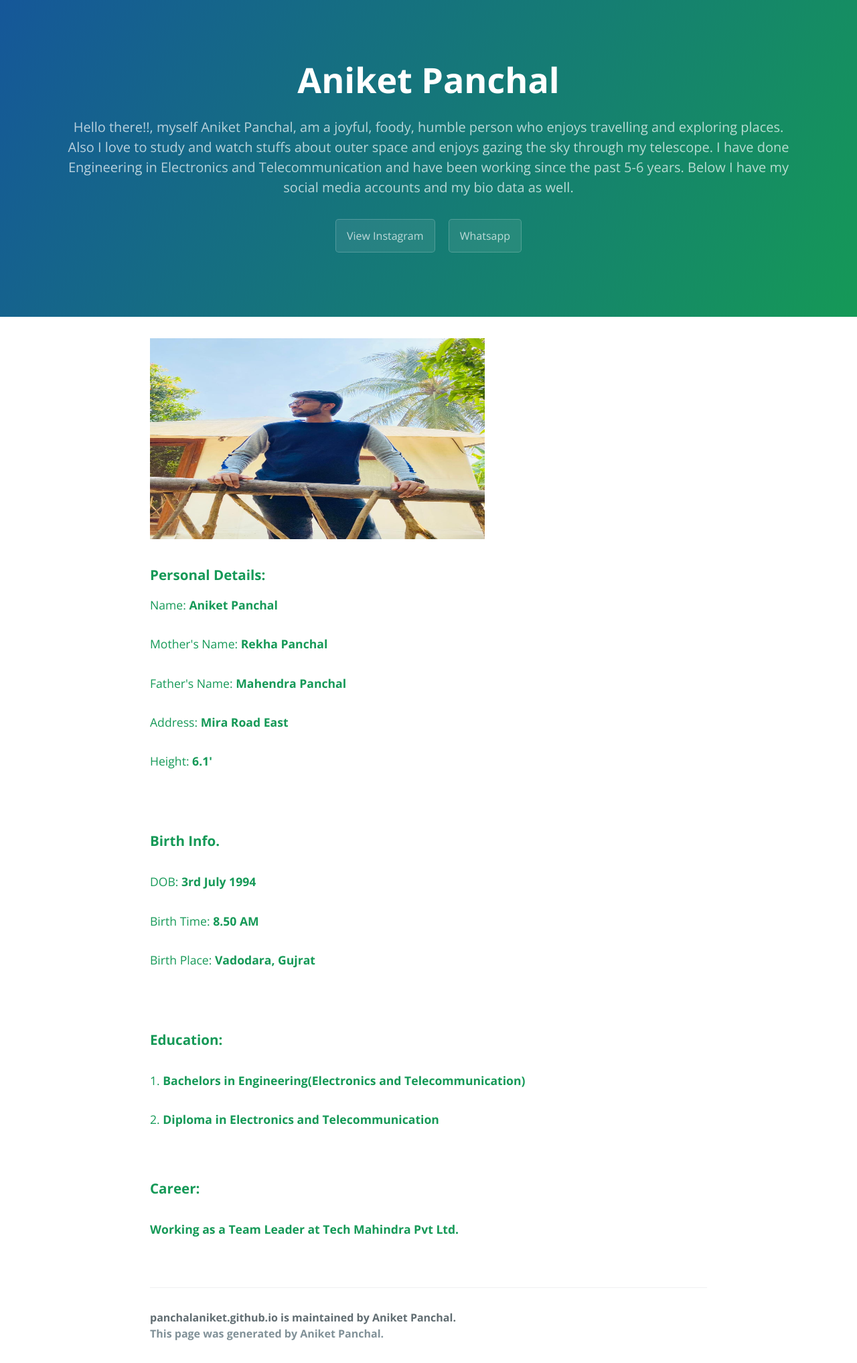
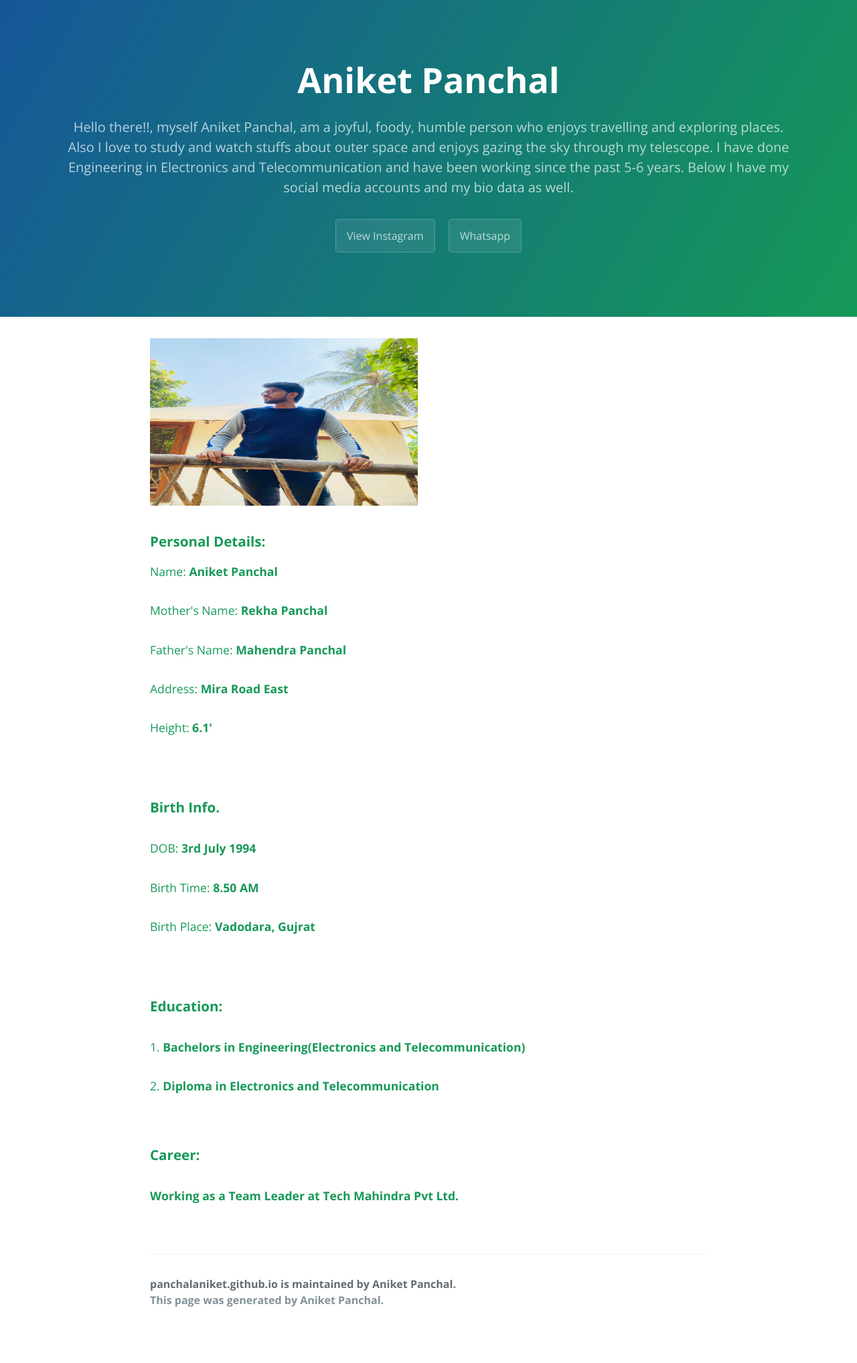
Before and after one commit to appanchal06/panchalaniket.github.io, a Jekyll site: the page built from index.html, in a window 1280 px wide. Shown: the whole page at 67% size. Built offline with Jekyll 4.4.1, drawn with Linux system fonts in a browser that asks for light colours; after the commit the page ends 1985 px from its top, so only the background shows below that.

Commit message:
SIZE CHANGES

```diff
--- a/index.html
+++ b/index.html
@@ -2,7 +2,7 @@
 layout: default
 ---
 
- <img src="ARMJ7062.JPG" alt="Image" width="500" height="300">
+ <img src="ARMJ7062.JPG" alt="Image" width="400" height="250">
 <h3><b> Personal Details: <b> </h3>
 <h4> Name: <b>Aniket Panchal</b> <h4>
 <h4> Mother's Name: <b>Rekha Panchal</b> <h4>
```
